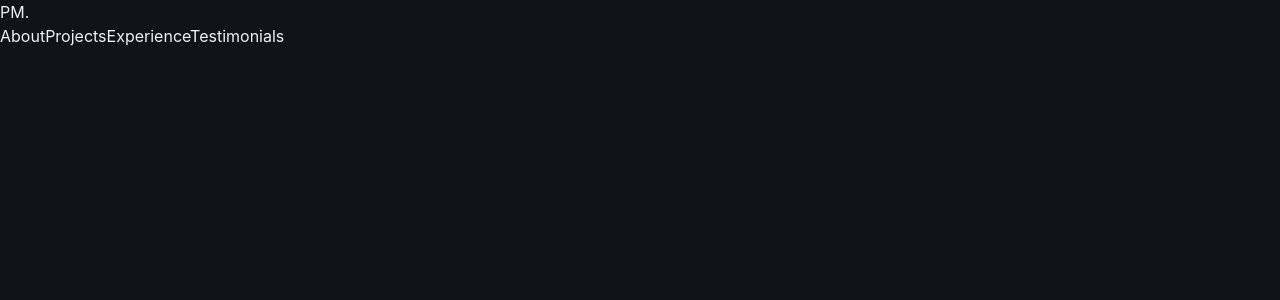
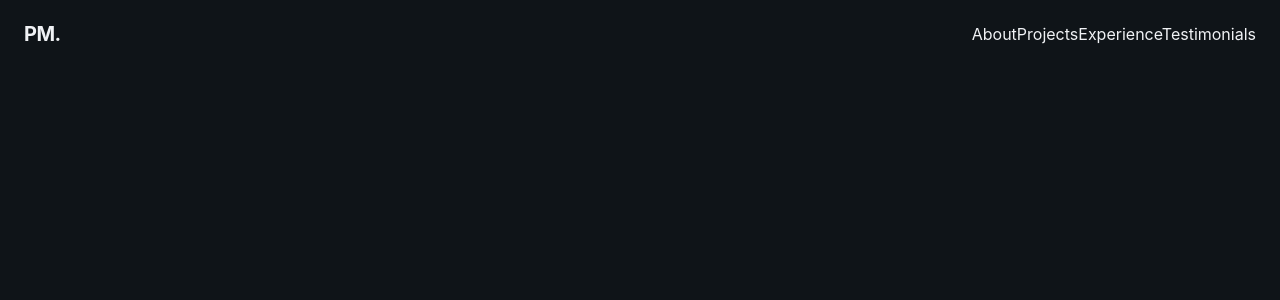
Before and after one commit to Learan-Canning/Dev-Personal-Portfolio, a React (Vite) app: page / in a window 1280 px wide. Shown: the top 300 px of the page. Built offline with nearby package versions, Linux system fonts and the light colour scheme.

Commit message:
style navbar layout

```diff
--- a/src/index.css
+++ b/src/index.css
@@ -11,7 +11,7 @@
 
   --color-card: #141a1f;
 
-  --color-primary: #20b2a6;
+  --color-primary: #04d9ff;
   --color-primary-foreground: #ffffff;
 
   --color-secondary: #1f2830;
--- a/src/layout/Navbar.jsx
+++ b/src/layout/Navbar.jsx
@@ -7,9 +7,9 @@ const navLinks = [
 
 export const Navbar = () => {
     return (
-        <header>
-            <nav>
-                <a>
+        <header className="fixed top-0 left-0 right-0 bg-transparent py-5">
+            <nav className="container mx-auto px-6 flex items-center justify-between">
+                <a href="#" className="text-xl font-bold tracking-tight hover:text-primary">
                     PM<span>.</span>
                 </a>
                 {/* Desktop Nav */}
```
